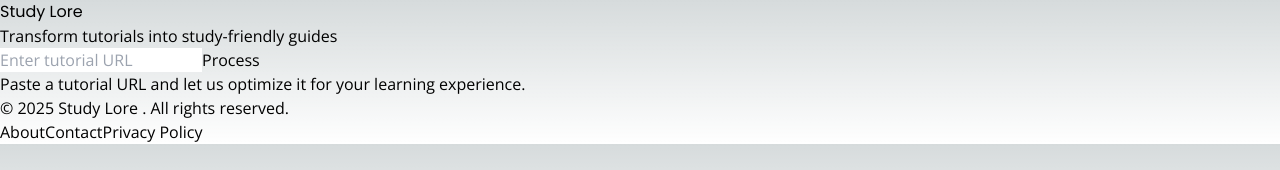
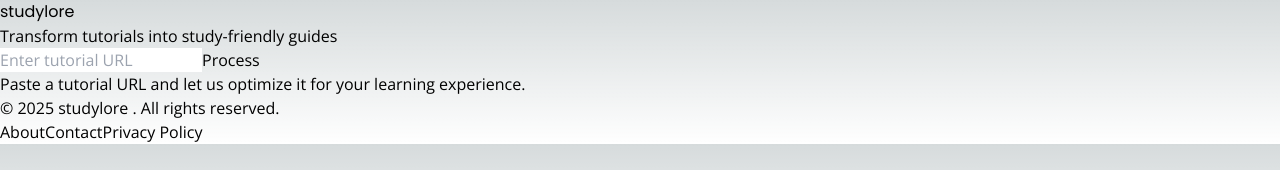
Before and after one commit to IremOztimur/studylore, a Next.js app in the folder front-end/: page / in a window 1280 px wide. Shown: the top 170 px of the page. Built offline with nearby package versions, Linux system fonts and the light colour scheme.

Commit message:
[UPDATE] studylore fixed name

```diff
--- a/front-end/app/page.tsx
+++ b/front-end/app/page.tsx
@@ -6,7 +6,7 @@
     <div className="min-h-screen flex flex-col justify-between bg-gradient-to-br from-blue-50 to-green-50 dark:from-gray-900 dark:to-blue-900">
       <main className="flex-grow flex items-center justify-center px-4">
         <div className="text-center">
-          <h1 className="text-4xl md:text-5xl font-bold mb-4 font-heading text-gray-800 dark:text-gray-100">Study Lore </h1>
+          <h1 className="text-4xl md:text-5xl font-bold mb-4 font-heading text-gray-800 dark:text-gray-100"> studylore </h1>
           <p className="text-xl md:text-2xl mb-8 text-gray-600 dark:text-gray-300 font-heading">Transform tutorials into study-friendly guides</p>
           <UrlForm />
           <p className="mt-8 text-gray-600 dark:text-gray-400 max-w-md mx-auto">
@@ -15,7 +15,7 @@
         </div>
       </main>
       <footer className="py-4 text-center text-gray-500 dark:text-gray-400">
-        <p>&copy; 2025 Study Lore . All rights reserved.</p>
+        <p>&copy; 2025 studylore . All rights reserved.</p>
         <nav className="mt-2">
           <Link href="#" className="text-blue-500 hover:underline mx-2">About</Link>
           <Link href="#" className="text-blue-500 hover:underline mx-2">Contact</Link>
```
